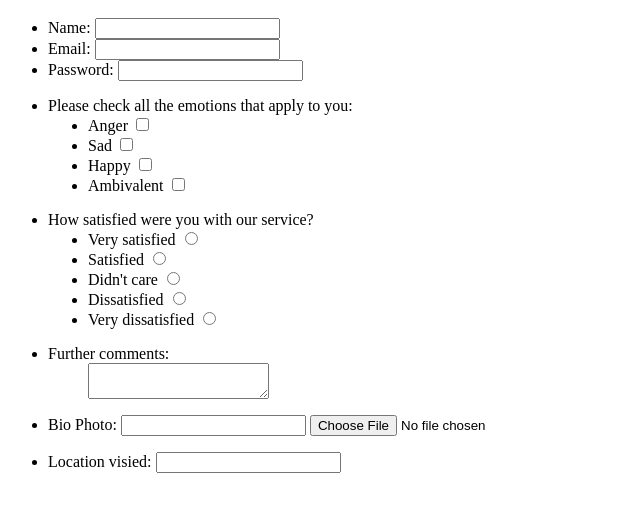
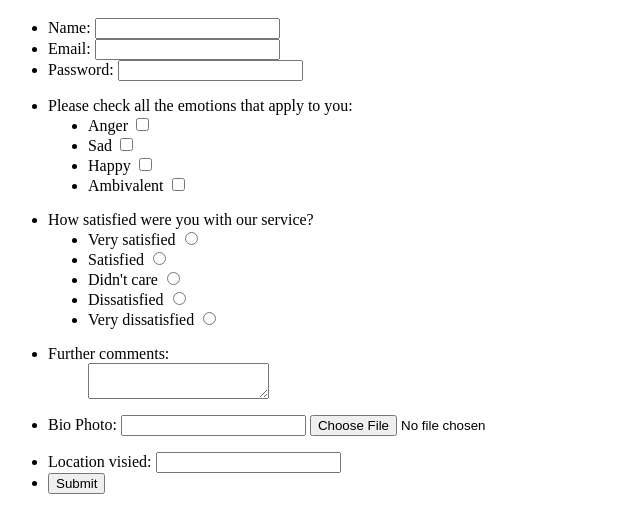
Before and after one commit to mahammadms/HTML-task, a plain HTML site: page index.html in a window 1280 px wide. Shown: the part 48-580 px from the top of the page, without its empty margins (0-640 px from the left). Drawn offline with Linux system fonts and the light colour scheme.

Commit message:
modified

```diff
--- a/index.html
+++ b/index.html
@@ -92,6 +92,9 @@
 
                       </datalist>
                   </li>
+                  <li>
+                      <button type="submit">Submit</button>
+                  </li>
               </ul>
 
 
```
